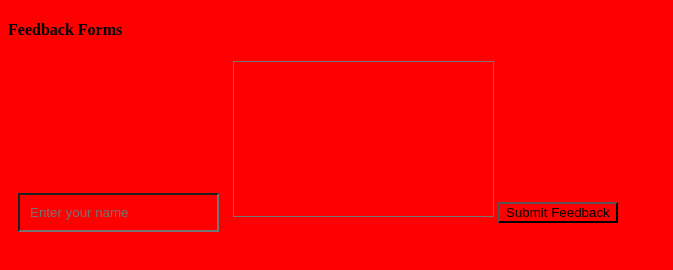
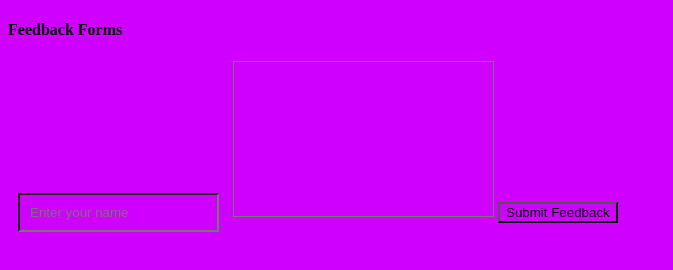
Before and after one commit to bobTheBuilderCodes/intermediate-javascript, a plain HTML site: page index.html in a window 1280 px wide. Shown: the whole page, without its empty margins (0-673 px from the left). Drawn offline with Linux system fonts and the light colour scheme.

Commit message:
I updated the css file

```diff
--- a/index.css
+++ b/index.css
@@ -8,5 +8,5 @@ input{
 }
 
 *{
-    background-color: red;
+    background-color: rgb(208, 0, 255);
 }
--- a/index.js
+++ b/index.js
@@ -0,0 +1 @@
+// This is a javascript comment
```
